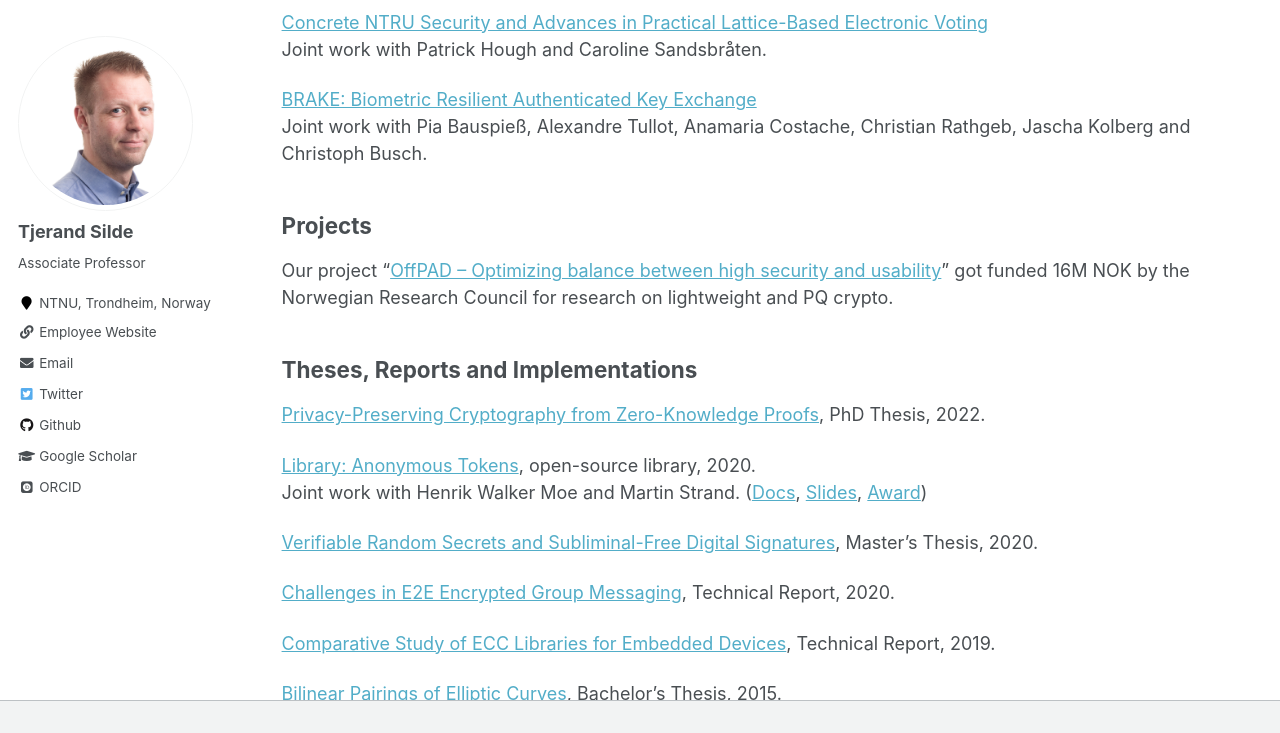
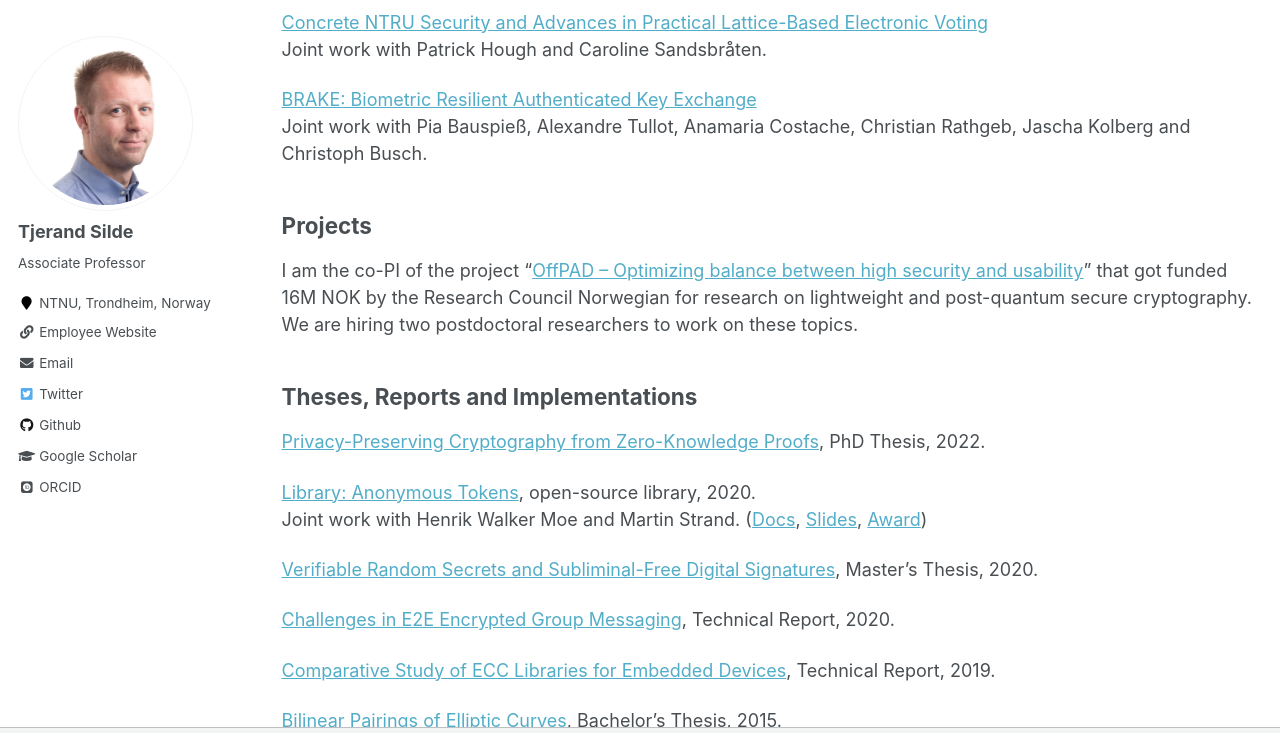
Before and after one commit to tjesi/tjesi.github.io, a Jekyll site: the page built from _pages/research.md, in a window 1280 px wide and 900 px high, scrolled down 1012 px, cut to the strip 0-733 px from the top of the window. Built offline with Jekyll 4.4.1, drawn with Linux system fonts in a browser that asks for light colours; some web fonts are replaced.

Commit message:
Update research.md

```diff
--- a/_pages/research.md
+++ b/_pages/research.md
@@ -42,7 +42,7 @@ Joint work with Pia Bauspieß, Alexandre Tullot, Anamaria Costache, Christian Ra
 
 ## Projects
 
-Our project "[OffPAD -- Optimizing balance between high security and usability](https://prosjektbanken.forskningsradet.no/en/project/FORISS/321619)" got funded 16M NOK by the Norwegian Research Council for research on lightweight and PQ crypto.
+I am the co-PI of the project "[OffPAD -- Optimizing balance between high security and usability](https://prosjektbanken.forskningsradet.no/en/project/FORISS/321619)" that got funded 16M NOK by the Research Council Norwegian for research on lightweight and post-quantum secure cryptography. We are hiring two postdoctoral researchers to work on these topics.
 
 
 ## Theses, Reports and Implementations
```
